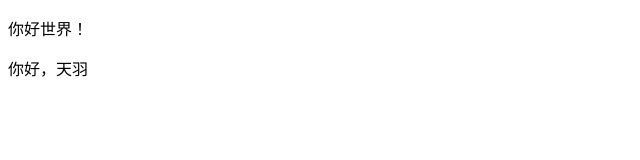
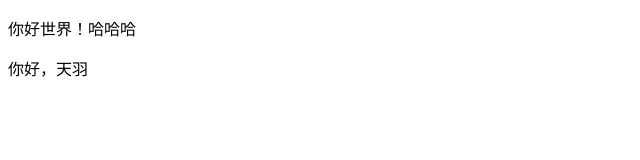
Before and after one commit to ianthe0412/ianthe0412.github.io, a plain HTML site: page index.html in a window 1280 px wide. Shown: the full height of the page, 0-640 px from the left. Drawn offline with Linux system fonts and the light colour scheme.

Commit message:
20180621153729

```diff
--- a/index.html
+++ b/index.html
@@ -6,7 +6,7 @@
 </head>
 <body>
   <p>
-    你好世界！
+    你好世界！哈哈哈
   </p>
   <p>你好，天羽</p>
 </body>
```
